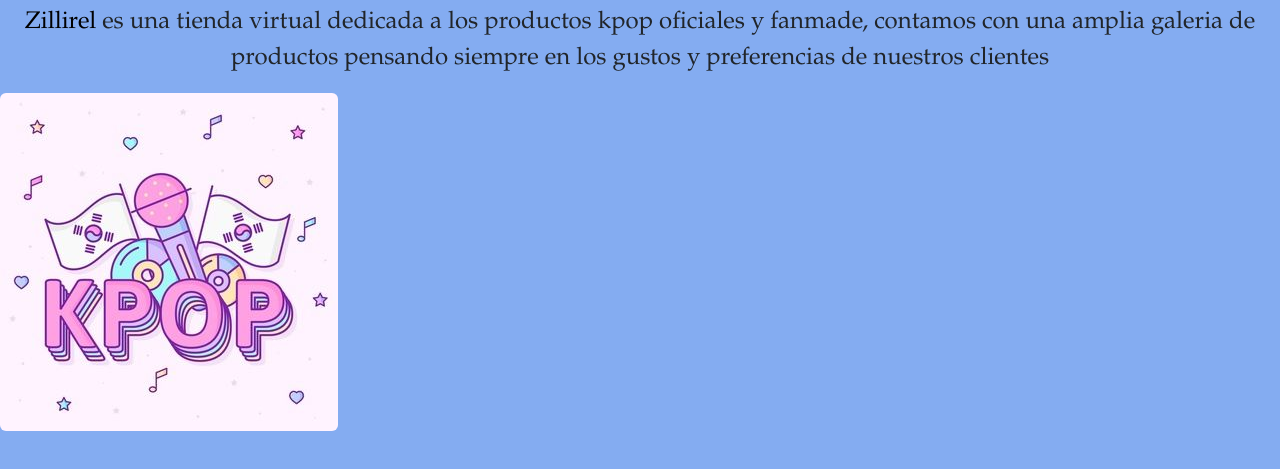
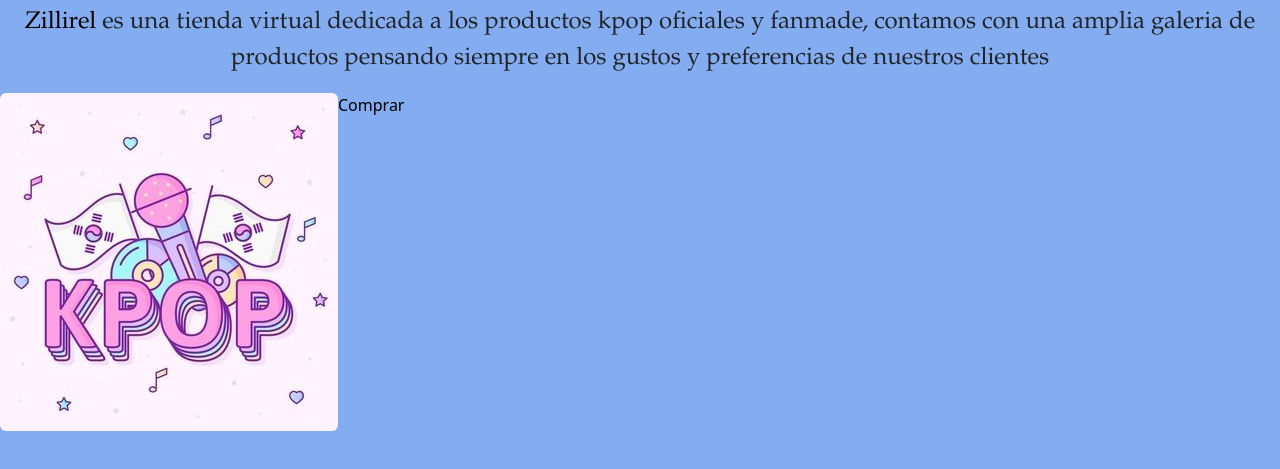
Before and after one commit to Didy-ui/didy-ui.github.io, a plain HTML site: page Info.html in a window 1280 px wide. Shown: the part 51-520 px from the top of the page. Drawn offline with nearby package versions, Linux system fonts and the light colour scheme.

Commit message:
Update Info.html

```diff
--- a/Info.html
+++ b/Info.html
@@ -24,4 +24,5 @@
         es una tienda virtual dedicada a los productos kpop oficiales y fanmade, contamos con una amplia galeria de productos pensando siempre en los gustos y preferencias de nuestros clientes
         </p>
         <img src="Music.jpg" class="rounded float-start" alt="luz">
-    </body>
+        <a href="Productos.html">Comprar</a>
+    </body
```
